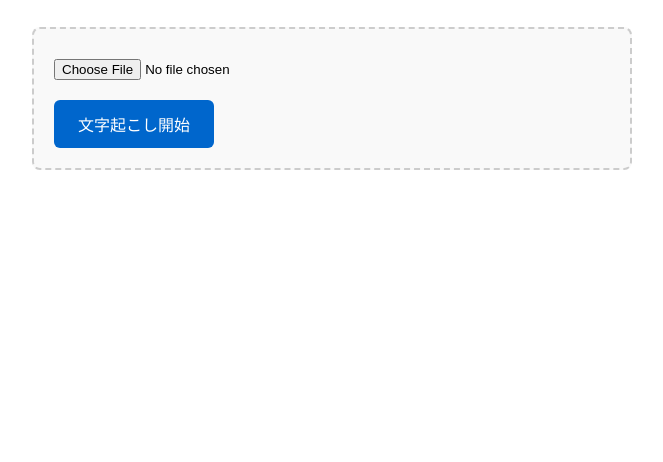
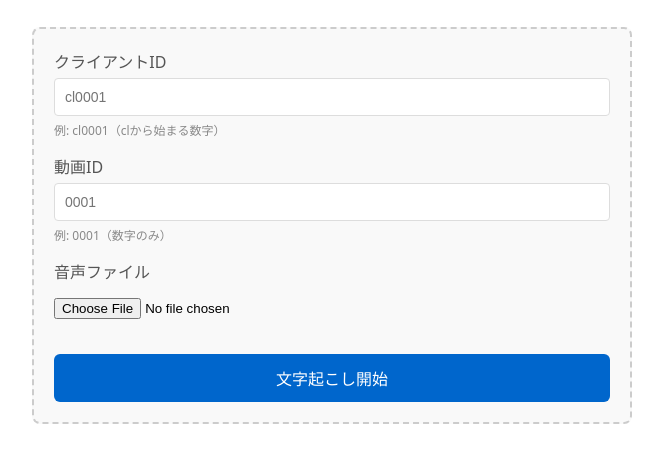
Before and after one commit to t-kurohama/audio-transcription-frontend, a plain HTML site: page index.html in a window 1280 px wide. Shown: the part 140-602 px from the top of the page, without its empty margins (308-971 px from the left). Drawn offline with Linux system fonts and the light colour scheme.

Commit message:
Update index.html

```diff
--- a/index.html
+++ b/index.html
@@ -23,6 +23,38 @@
       background: #f9f9f9;
     }
 
+    .form-group {
+      margin-bottom: 15px;
+    }
+
+    .form-group label {
+      display: block;
+      margin-bottom: 5px;
+      font-weight: 500;
+      color: #555;
+    }
+
+    .form-group input[type="text"] {
+      width: 100%;
+      padding: 10px;
+      border: 1px solid #ddd;
+      border-radius: 4px;
+      font-size: 14px;
+      box-sizing: border-box;
+    }
+
+    .form-group input[type="text"]:focus {
+      outline: none;
+      border-color: #0066cc;
+    }
+
+    .form-group small {
+      display: block;
+      margin-top: 5px;
+      color: #888;
+      font-size: 12px;
+    }
+
     input[type="file"] {
       margin: 10px 0;
     }
@@ -36,6 +68,7 @@
       font-size: 16px;
       cursor: pointer;
       margin-top: 10px;
+      width: 100%;
     }
 
     button:hover {
@@ -94,8 +127,23 @@
   <h1>音声文字起こし</h1>
 
   <div class="upload-section">
-    <input type="file" id="audioFile" accept="audio/*">
-    <br>
+    <div class="form-group">
+      <label for="clientId">クライアントID</label>
+      <input type="text" id="clientId" placeholder="cl0001" required>
+      <small>例: cl0001（clから始まる数字）</small>
+    </div>
+
+    <div class="form-group">
+      <label for="videoId">動画ID</label>
+      <input type="text" id="videoId" placeholder="0001" required>
+      <small>例: 0001（数字のみ）</small>
+    </div>
+
+    <div class="form-group">
+      <label for="audioFile">音声ファイル</label>
+      <input type="file" id="audioFile" accept="audio/*" required>
+    </div>
+
     <button id="transcribeBtn" onclick="transcribe()">文字起こし開始</button>
   </div>
 
@@ -104,9 +152,25 @@
 
   <script>
     async function transcribe() {
+      const clientId = document.getElementById('clientId').value.trim();
+      const videoId = document.getElementById('videoId').value.trim();
       const file = document.getElementById('audioFile').files[0];
-      if (!file) {
-        alert('ファイルを選択してください');
+
+      // バリデーション
+      if (!clientId || !videoId || !file) {
+        alert('すべての項目を入力してください');
+        return;
+      }
+
+      // クライアントIDのバリデーション
+      if (!/^cl\d+$/.test(clientId)) {
+        alert('クライアントIDは「cl」から始まる数字で入力してください（例: cl0001）');
+        return;
+      }
+
+      // 動画IDのバリデーション
+      if (!/^\d+$/.test(videoId)) {
+        alert('動画IDは数字のみで入力してください（例: 0001）');
         return;
       }
 
@@ -124,10 +188,12 @@
       document.getElementById('infoText').classList.remove('show');
 
       const formData = new FormData();
+      formData.append('client', clientId);
+      formData.append('vid', videoId);
       formData.append('audio', file);
 
       try {
-        const response = await fetch('https://flat-paper-c3c1.throbbing-shadow-24bc.workers.dev', {
+        const response = await fetch('https://audio-transcription.throbbing-shadow-24bc.workers.dev', {
           method: 'POST',
           body: formData
         });
@@ -144,7 +210,7 @@
 
         // 情報表示
         const infoEl = document.getElementById('infoText');
-        infoEl.textContent = `ジョブID: ${result.jobId || 'N/A'}\n\nこのタブは閉じて問題ありません。処理完了までお待ちください（通常15-30分程度）。`;
+        infoEl.textContent = `クライアント: ${clientId}\n動画ID: ${videoId}\nジョブID: ${result.jobId || 'N/A'}\n\nこのタブは閉じて問題ありません。処理完了までお待ちください（通常15-30分程度）。`;
         infoEl.classList.add('show');
 
       } catch (error) {
```
